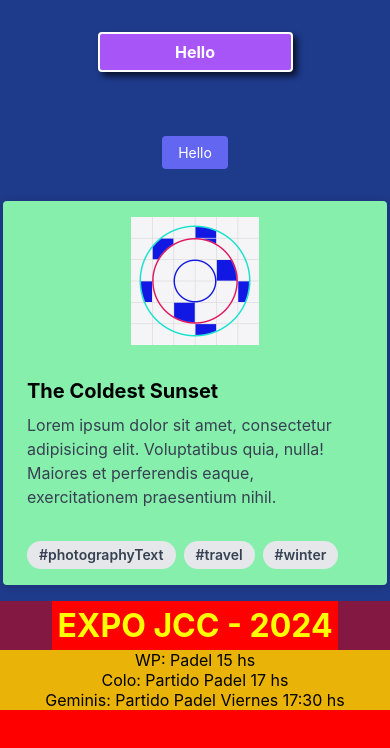
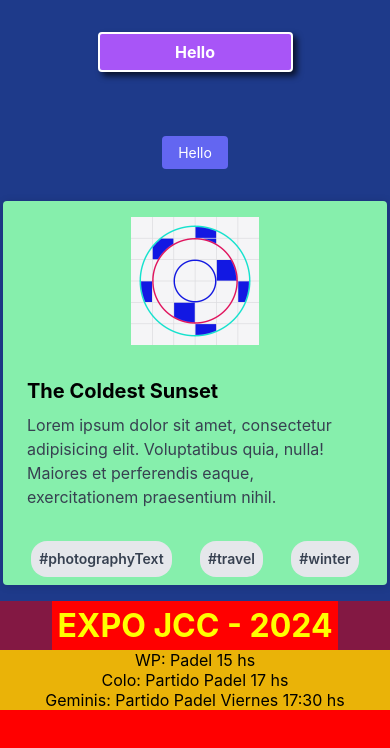
Before and after one commit to corbaz/expoRN, a React Native app: screen / in a window 390 px wide. Shown: the top 748 px of the page. Built offline with nearby package versions, Linux system fonts and the light colour scheme.

Commit message:
React Native 0.73.6 - Expo 50.0.14 - Node 18 - React 18.2 -Tailwind

```diff
--- a/src/App.tsx
+++ b/src/App.tsx
@@ -13,7 +13,6 @@ import {
     View,
 } from "react-native";
 import { Email } from "./components/Email";
-import Flat from "./components/Flat";
 import { TasksDB } from "./db/db";
 import { useState } from "react";
 
@@ -48,7 +47,7 @@ export default function App() {
                         </Text>
                         <Text
                             style={tw.style(
-                                "bg-indigo-500 hover:bg-indigo-700 text-white py-2 px-4 rounded inline-flex items-center my-8"
+                                "bg-indigo-500 hover:bg-indigo-700 text-white py-2 px-4 rounded items-center my-8"
                             )}
                         >
                             Hello
@@ -77,24 +76,28 @@ export default function App() {
                                     praesentium nihil.
                                 </Text>
                             </View>
-                            <View style={tw.style("flex-row px-6 pt-4 pb-2")}>
+                            <View
+                                style={tw.style(
+                                    "flex flex-row justify-evenly pt-4 pb-2"
+                                )}
+                            >
                                 <Text
                                     style={tw.style(
-                                        "inline-block bg-gray-200 rounded-full px-3 py-1 text-sm font-semibold text-gray-700 mr-2 mb-2"
+                                        "bg-gray-200 rounded-2xl p-2 text-sm font-semibold text-gray-700"
                                     )}
                                 >
                                     #photographyText
                                 </Text>
                                 <Text
                                     style={tw.style(
-                                        "inline-block bg-gray-200 rounded-full px-3 py-1 text-sm font-semibold text-gray-700 mr-2 mb-2"
+                                        "bg-gray-200 rounded-2xl p-2 text-sm font-semibold text-gray-700"
                                     )}
                                 >
                                     #travel
                                 </Text>
                                 <Text
                                     style={tw.style(
-                                        "inline-block bg-gray-200 rounded-full px-3 py-1 text-sm font-semibold text-gray-700 mr-2 mb-2"
+                                        "bg-gray-200 rounded-2xl p-2 text-sm font-semibold text-gray-700"
                                     )}
                                 >
                                     #winter
```
Also changed, not shown: 2 other files (tests, documents, lock files or other folders).
